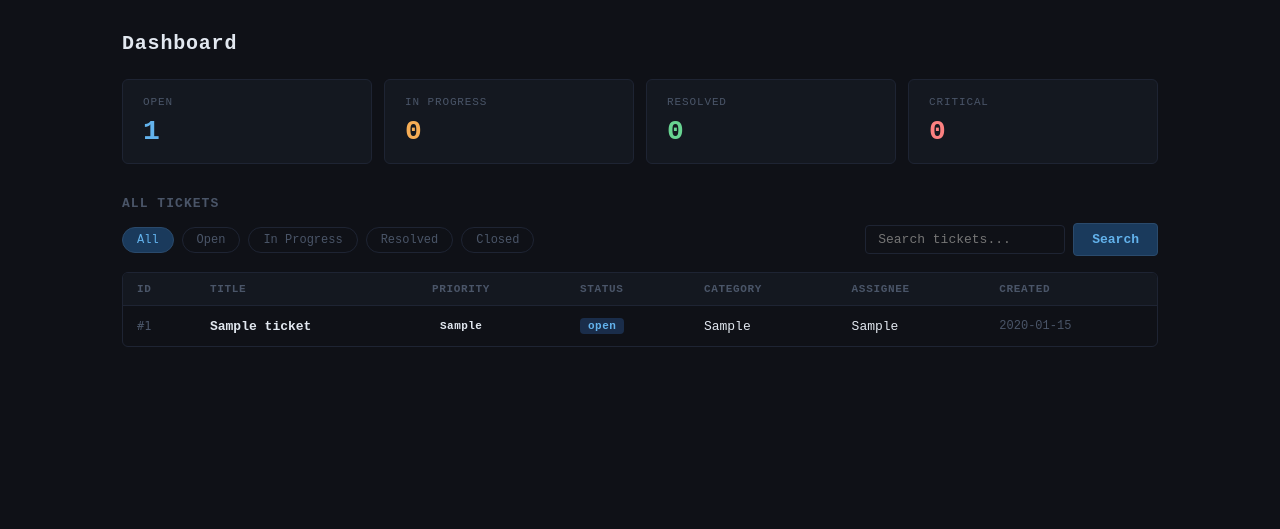
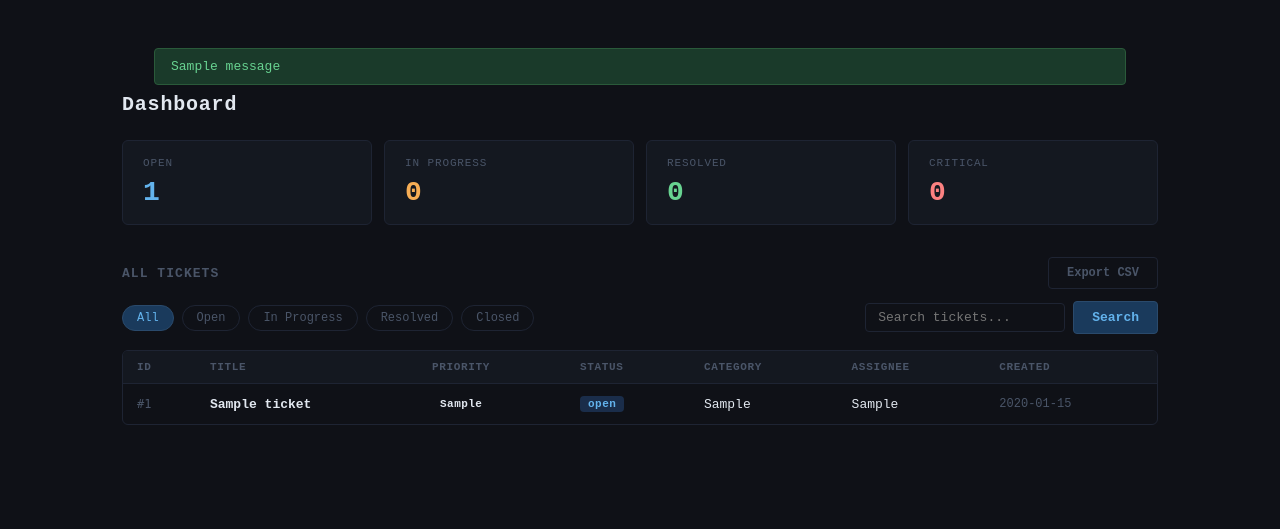
Before and after one commit to sabrinavsimmons/Deskflow, a Flask app: page / in a window 1280 px wide. Shown: the part 56-585 px from the top of the page. Run offline with Flask 3, Linux system fonts and the light colour scheme; a user stored in the database is signed in; tables that the repository leaves empty hold one stand-in row (values such as "Sample post"); one stand-in notice (Sample message) is shown.

Commit message:
Add flash messages, auto-populate note author, CSV export

```diff
--- a/app.py
+++ b/app.py
@@ -2,6 +2,9 @@ from flask import Flask, render_template, request, redirect, url_for, flash
 from flask_login import LoginManager, UserMixin, login_user, logout_user, login_required, current_user
 from werkzeug.security import check_password_hash
 from database import get_db, init_db
+import csv
+import io
+from flask import Response
 
 app = Flask(__name__)
 app.secret_key = 'deskflow-secret-key-change-in-production'
@@ -97,6 +100,7 @@ def new_ticket():
         )
         conn.commit()
         conn.close()
+        flash('Ticket created successfully.')
         return redirect(url_for('index'))
     return render_template('new_ticket.html')
 
@@ -119,17 +123,19 @@ def update_ticket(ticket_id):
     conn.execute('UPDATE tickets SET status = ? WHERE id = ?', (status, ticket_id))
     conn.commit()
     conn.close()
+    flash('Status updated.')
     return redirect(url_for('ticket', ticket_id=ticket_id))
 
 @app.route('/ticket/<int:ticket_id>/note', methods=['POST'])
 @login_required
 def add_note(ticket_id):
-    author = request.form['author']
+    author = current_user.username
     content = request.form['content']
     conn = get_db()
     conn.execute('INSERT INTO notes (ticket_id, author, content) VALUES (?, ?, ?)', (ticket_id, author, content))
     conn.commit()
     conn.close()
+    flash('Note added.')
     return redirect(url_for('ticket', ticket_id=ticket_id))
 
 @app.route('/ticket/<int:ticket_id>/edit')
@@ -159,6 +165,7 @@ def update_ticket_full(ticket_id):
     )
     conn.commit()
     conn.close()
+    flash('Ticket updated.')
     return redirect(url_for('ticket', ticket_id=ticket_id))
 
 @app.route('/ticket/<int:ticket_id>/delete', methods=['POST'])
@@ -169,7 +176,28 @@ def delete_ticket(ticket_id):
     conn.execute('DELETE FROM tickets WHERE id = ?', (ticket_id,))
     conn.commit()
     conn.close()
+    flash('Ticket deleted.')
     return redirect(url_for('index'))
+
+@app.route('/export')
+@login_required
+def export_csv():
+    conn = get_db()
+    tickets = conn.execute('SELECT * FROM tickets ORDER BY created_at DESC').fetchall()
+    conn.close()
+
+    output = io.StringIO()
+    writer = csv.writer(output)
+    writer.writerow(['ID', 'Title', 'Priority', 'Status', 'Category', 'Assignee', 'Requester', 'Created'])
+    for t in tickets:
+        writer.writerow([t['id'], t['title'], t['priority'], t['status'], t['category'], t['assignee'], t['requester'], t['created_at']])
+
+    output.seek(0)
+    return Response(
+        output.getvalue(),
+        mimetype='text/csv',
+        headers={'Content-Disposition': 'attachment; filename=deskflow-tickets.csv'}
+    )
 
 if __name__ == '__main__':
     app.run(host='0.0.0.0', port=5000, debug=True)
--- a/static/css/style.css
+++ b/static/css/style.css
@@ -133,3 +133,5 @@ select.form-input { cursor: pointer; }
 .btn-danger { background: #3d1515; color: #fc8181; border-color: #5c2020; }
 .btn-danger:hover { background: #4d1a1a; color: #feb2b2; }
 .ticket-actions { display: flex; gap: 8px; align-items: center; flex-shrink: 0; flex-wrap: wrap; }
+.flash-messages { padding: 0 32px; margin-top: 16px; }
+.flash { background: #1a3a2a; color: #68d391; border: 1px solid #2a5a3a; border-radius: 4px; padding: 10px 16px; font-size: 13px; margin-bottom: 8px; }
--- a/templates/base.html
+++ b/templates/base.html
@@ -23,6 +23,15 @@
     </nav>
 
     <main class="main-content">
+    {% with messages = get_flashed_messages() %}
+        {% if messages %}
+        <div class="flash-messages">
+            {% for message in messages %}
+            <div class="flash">{{ message }}</div>
+            {% endfor %}
+        </div>
+        {% endif %}
+        {% endwith %}
         {% block content %}{% endblock %}
     </main>
 
--- a/templates/index.html
+++ b/templates/index.html
@@ -25,8 +25,9 @@
     </div>
 </div>
 
-<div class="section-header">
+<div class="section-header" style="display: flex; align-items: center; justify-content: space-between;">
     <h2 class="section-title">All Tickets</h2>
+    <a href="{{ url_for('export_csv') }}" class="btn btn-secondary" style="font-size: 12px;">Export CSV</a>
 </div>
 <div class="filter-bar">
     <form method="GET" action="/" style="display: flex; gap: 8px; align-items: center; flex-wrap: wrap; width: 100%;">
--- a/templates/ticket.html
+++ b/templates/ticket.html
@@ -67,10 +67,6 @@
     <div class="reply-box">
         <form method="POST" action="/ticket/{{ ticket['id'] }}/note">
             <div class="form-group">
-                <label class="form-label">Your name</label>
-                <input class="form-input" type="text" name="author" placeholder="Name" required>
-            </div>
-            <div class="form-group">
                 <label class="form-label">Note</label>
                 <textarea class="form-input" name="content" rows="3" placeholder="Add a note or update..." required></textarea>
             </div>
```
Also changed, not shown: tickets.db.
